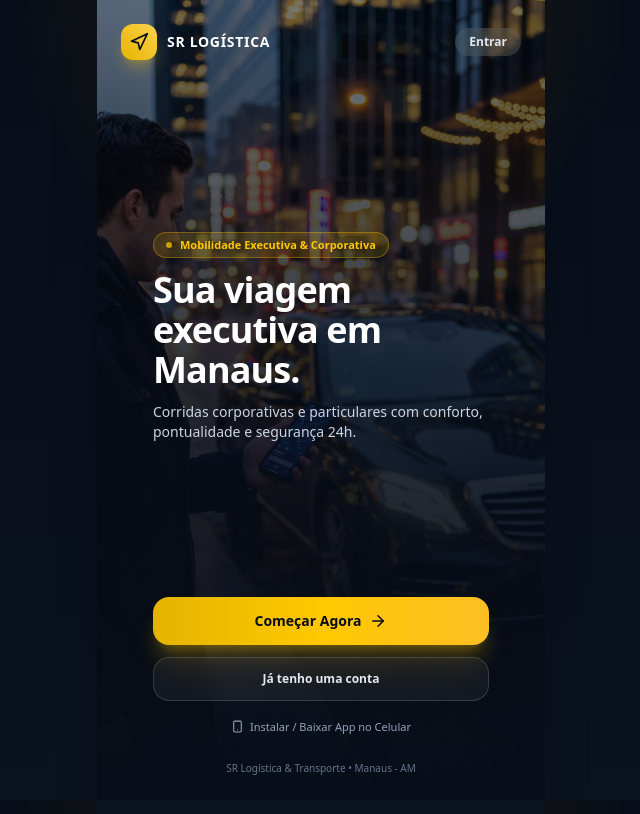
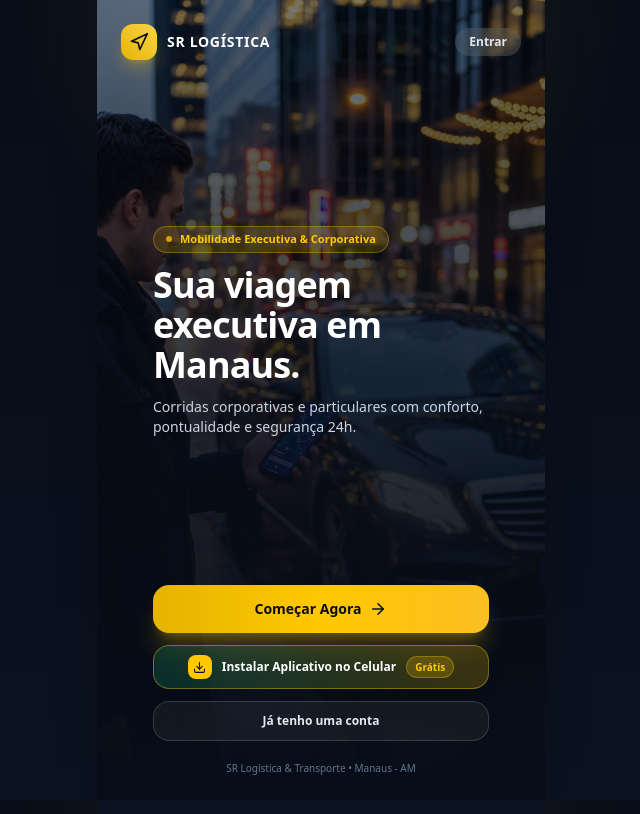
Before and after one commit to HagyMaia/Srlogistica-passageiro, a Next.js app: page /welcome in a window 1280 px wide. Shown: the top 814 px of the page, without its empty margins (319-959 px from the left). Built offline with nearby package versions, Linux system fonts and the light colour scheme; no server answers.

Commit message:
feat: adicionar botao de destaque para instalar aplicativo na tela welcome

```diff
--- a/src/app/welcome/page.tsx
+++ b/src/app/welcome/page.tsx
@@ -100,26 +100,31 @@ export default function WelcomePage() {
           </Button>
         </Link>
 
+        {/* Botão de Destaque: Instalar Aplicativo */}
+        <button
+          type="button"
+          onClick={handleInstallApp}
+          className="flex w-full items-center justify-center gap-2.5 h-11 px-4 rounded-2xl bg-gradient-to-r from-emerald-500/20 to-brand/20 border border-brand/40 hover:border-brand text-white hover:text-brand font-black text-xs shadow-lg backdrop-blur-md transition active:scale-[0.98] group"
+        >
+          <div className="flex h-6 w-6 items-center justify-center rounded-lg bg-brand text-dark-950 font-black shadow-sm group-hover:scale-110 transition">
+            <Download size={13} />
+          </div>
+          <span>Instalar Aplicativo no Celular</span>
+          <span className="text-[10px] px-2 py-0.5 rounded-full bg-brand/20 text-brand font-bold border border-brand/30">
+            Grátis
+          </span>
+        </button>
+
         <Link href="/login" className="block">
           <Button
             variant="ghost"
             size="lg"
             full
-            className="border border-white/15 bg-white/5 hover:bg-white/10 text-white font-bold text-xs h-11 rounded-2xl backdrop-blur-md transition active:scale-[0.99]"
+            className="border border-white/15 bg-white/5 hover:bg-white/10 text-white font-bold text-xs h-10 rounded-2xl backdrop-blur-md transition active:scale-[0.99]"
           >
             Já tenho uma conta
           </Button>
         </Link>
-
-        {/* Botão sutil de instalação */}
-        <button
-          type="button"
-          onClick={handleInstallApp}
-          className="flex w-full items-center justify-center gap-1.5 text-slate-400 hover:text-brand py-1.5 text-[11px] font-medium transition"
-        >
-          <Smartphone size={13} />
-          <span>Instalar / Baixar App no Celular</span>
-        </button>
 
         <div className="pt-2 text-center text-[10px] text-slate-500 font-medium">
           SR Logística & Transporte • Manaus - AM
@@ -139,30 +144,33 @@ export default function WelcomePage() {
                 onClick={() => setIsInstallModalOpen(false)}
                 className="text-slate-400 hover:text-white text-xs font-bold px-2 py-1"
               >
-                Fechar
+                ✕
               </button>
             </div>
 
             <div className="space-y-3 text-xs text-slate-300">
               <div className="p-3.5 rounded-2xl bg-brand/10 border border-brand/20 space-y-1.5">
                 <h4 className="font-black text-white text-xs flex items-center gap-1.5">
-                  🤖 Instalação Direta (Android):
+                  🤖 Instalação Direta no Chrome:
                 </h4>
                 <p className="text-[11px] text-slate-300">
-                  Toque no menu <strong>⋮ (três pontinhos)</strong> do Google Chrome e selecione <strong>"Instalar aplicativo"</strong>.
+                  Toque no menu <strong>⋮ (três pontinhos)</strong> no canto superior do navegador e clique em <strong>"Instalar aplicativo"</strong> ou <strong>"Adicionar à tela inicial"</strong>.
                 </p>
               </div>
 
               <div className="p-3.5 rounded-2xl bg-dark-800 border border-dark-700 space-y-2">
                 <h4 className="font-black text-white text-xs flex items-center gap-1.5">
-                  📥 Download do APK:
+                  📥 Download do Pacote APK (Android):
                 </h4>
+                <p className="text-[11px] text-slate-400">
+                  Baixe e instale o pacote direto oficial do SR Passageiro:
+                </p>
                 <a
                   href="/sr-passageiro.apk"
                   download="sr-passageiro.apk"
-                  className="inline-flex w-full items-center justify-center gap-2 rounded-xl bg-brand py-2 text-xs font-black text-dark-950 shadow-md hover:bg-brand-hover transition"
+                  className="inline-flex w-full items-center justify-center gap-2 rounded-xl bg-brand py-2.5 text-xs font-black text-dark-950 shadow-md hover:bg-brand-hover transition active:scale-95"
                 >
-                  <Download size={14} /> Baixar sr-passageiro.apk
+                  <Download size={15} /> Baixar sr-passageiro.apk
                 </a>
               </div>
             </div>
@@ -175,7 +183,7 @@ export default function WelcomePage() {
               onClick={() => setIsInstallModalOpen(false)}
               className="py-2 font-bold border-dark-700 text-slate-300"
             >
-              Fechar
+              Concluir
             </Button>
           </div>
         </div>
```
